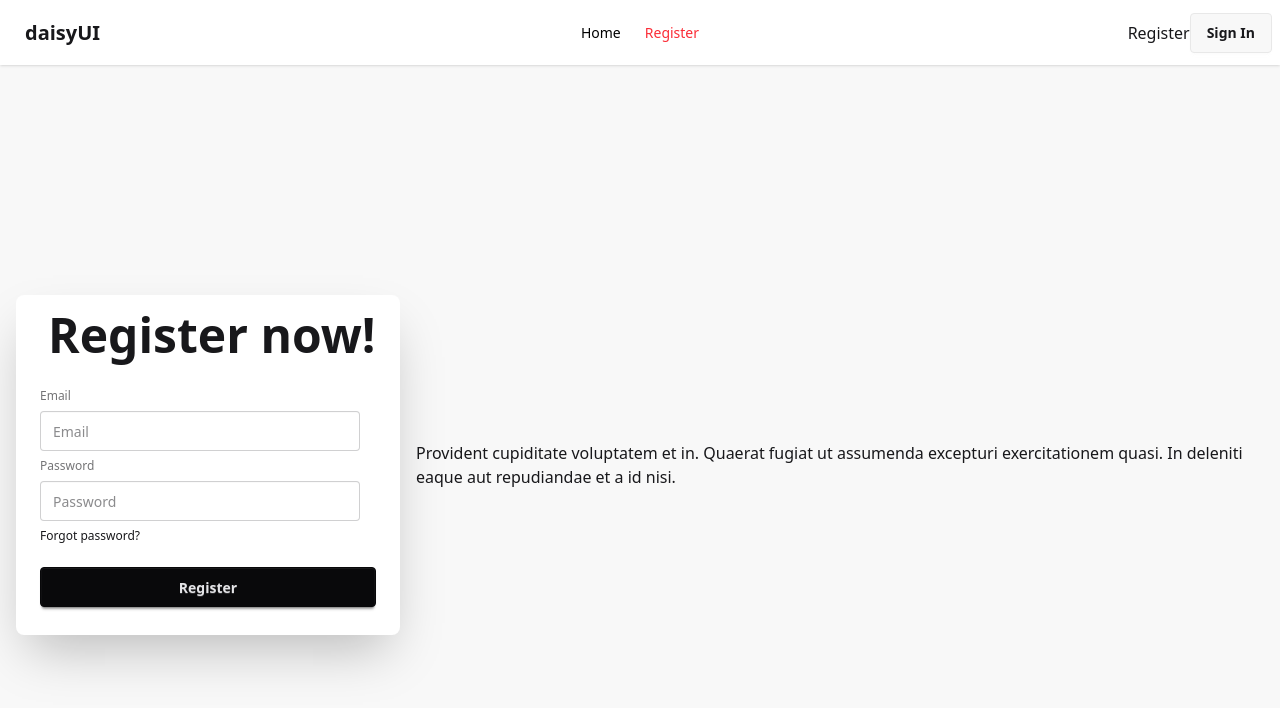
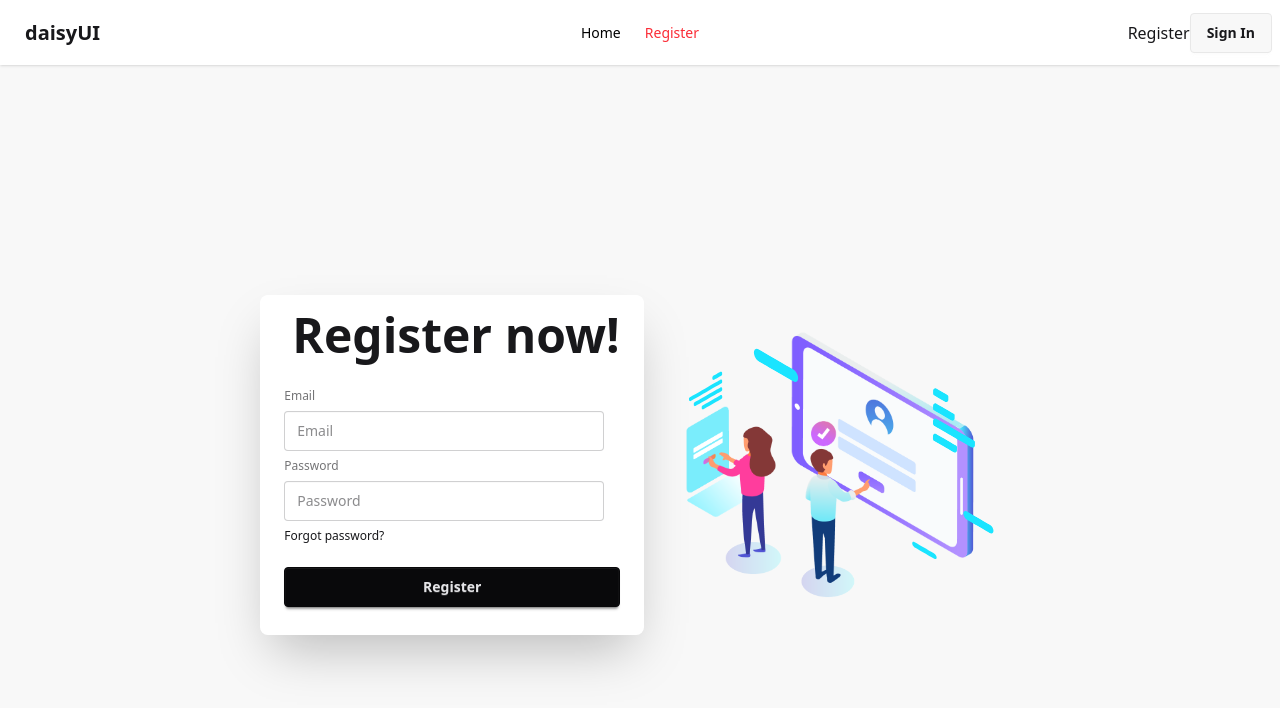
Before and after one commit to riponmondalbd/job-portal, a React (Vite) app in the folder job-portal-client/: page /register in a window 1280 px wide. Shown: the top 708 px of the page. Built offline with nearby package versions, Linux system fonts and the light colour scheme.

Commit message:
lottie react and firebase project setup

```diff
--- a/job-portal-client/package.json
+++ b/job-portal-client/package.json
@@ -11,6 +11,7 @@
   },
   "dependencies": {
     "@tailwindcss/vite": "^4.0.6",
+    "firebase": "^11.3.1",
     "lottie-react": "^2.4.1",
     "react": "^19.0.0",
     "react-dom": "^19.0.0",
--- /dev/null
+++ b/job-portal-client/src/firebase/firebase.init.js
@@ -0,0 +1,17 @@
+// Import the functions you need from the SDKs you need
+import { initializeApp } from "firebase/app";
+// TODO: Add SDKs for Firebase products that you want to use
+// https://firebase.google.com/docs/web/setup#available-libraries
+
+// Your web app's Firebase configuration
+const firebaseConfig = {
+  apiKey: import.meta.env.VITE_apiKey,
+  authDomain: import.meta.env.VITE_authDomain,
+  projectId: import.meta.env.VITE_projectId,
+  storageBucket: import.meta.env.VITE_storageBucket,
+  messagingSenderId: import.meta.env.VITE_messagingSenderId,
+  appId: import.meta.env.VITE_appId,
+};
+
+// Initialize Firebase
+const app = initializeApp(firebaseConfig);
--- a/job-portal-client/src/pages/Register/Register.jsx
+++ b/job-portal-client/src/pages/Register/Register.jsx
@@ -1,27 +1,66 @@
+import Lottie from "lottie-react";
+
+import reactLottieData from "../../assets/lottie/register.json";
+
 const Register = () => {
+  const handleRegister = (e) => {
+    e.preventDefault();
+    const form = e.target;
+    const email = form.email.value;
+    const password = form.password.value;
+
+    console.log(email, password);
+
+    // password validation
+    if (password.length < 6) {
+      alert("password must be contain 6 character");
+      return;
+    } else if (!/[0-9]/.test(password)) {
+      alert("Password must contain at least one digit");
+      return;
+    } else if (!/[a-z]/.test(password)) {
+      alert("Password must contain at least one lower case letter");
+      return;
+    } else if (!/[A-Z]/.test(password)) {
+      alert("Password must contain at least one upper case letter");
+      return;
+    } else if (!/[~`!@#$%^&*()--+={}\[\]|\\:;"'<>,.?/_₹]/.test(password)) {
+      alert("Password must contain at least special character");
+      return;
+    } else if (!/^\S*$/.test(password)) {
+      alert("Password must not contain White spaces");
+      return;
+    }
+  };
   return (
     <div className="hero bg-base-200 min-h-screen">
       <div className="hero-content flex-col lg:flex-row-reverse">
-        <div className="text-center lg:text-left">
-          <p className="py-6">
-            Provident cupiditate voluptatem et in. Quaerat fugiat ut assumenda
-            excepturi exercitationem quasi. In deleniti eaque aut repudiandae et
-            a id nisi.
-          </p>
+        <div className="text-center lg:text-left md:w-96">
+          <Lottie animationData={reactLottieData}></Lottie>
         </div>
         <div className="card bg-base-100 w-full max-w-sm shrink-0 shadow-2xl">
           <h1 className="text-5xl font-bold ml-8 mt-4 ">Register now!</h1>
           <div className="card-body">
-            <fieldset className="fieldset">
+            <form onSubmit={handleRegister} className="fieldset">
               <label className="fieldset-label">Email</label>
-              <input type="email" className="input" placeholder="Email" />
+              <input
+                type="email"
+                name="email"
+                className="input"
+                placeholder="Email"
+              />
               <label className="fieldset-label">Password</label>
-              <input type="password" className="input" placeholder="Password" />
+              <input
+                type="password"
+                name="password"
+                className="input"
+                placeholder="Password"
+              />
               <div>
                 <a className="link link-hover">Forgot password?</a>
               </div>
               <button className="btn btn-neutral mt-4">Register</button>
-            </fieldset>
+            </form>
           </div>
         </div>
       </div>
```
Also changed, not shown: 1 other file (tests, documents, lock files or other folders).
